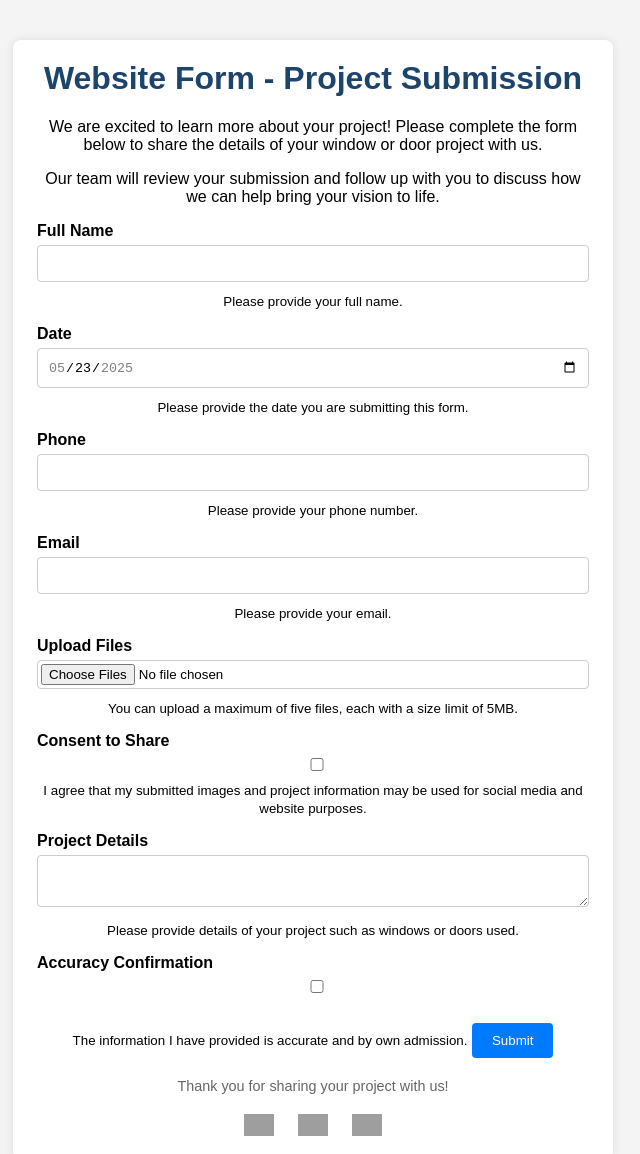
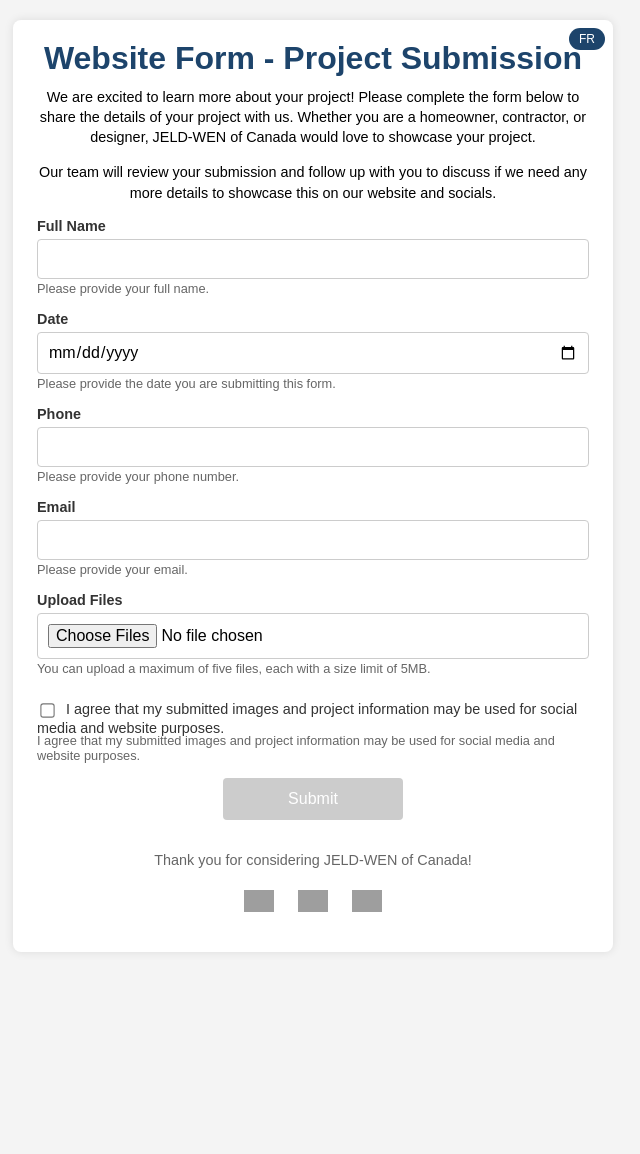
Before and after one commit to JELD-WENCanada/Form-Webhook, a website: page public/enhanced_project_submission_form.html in a window 1280 px wide. Shown: the whole page, without its empty margins (327-967 px from the left). After the commit the page ends 972 px from the top, so only its background shows below. Drawn offline with Linux system fonts and the light colour scheme; grey boxes are pictures that could not be loaded.

Commit message:
Update enhanced_project_submission_form.html

```diff
--- a/public/enhanced_project_submission_form.html
+++ b/public/enhanced_project_submission_form.html
@@ -1,243 +1,327 @@
 <!DOCTYPE html>
 <html lang="en">
 <head>
-  <meta charset="UTF-8">
-  <meta name="viewport" content="width=device-width, initial-scale=1.0">
+<meta charset="UTF-8" />
+<meta name="viewport" content="width=device-width, initial-scale=1" />
 <title>Project Submission Form</title>
 <style>
     * {
         box-sizing: border-box;
     }
-
     body {
         font-family: 'Frutiger', Arial, sans-serif;
         background-color: #f4f4f4;
+        margin: 0;
+        padding: 20px;
         display: flex;
         justify-content: center;
-      align-items: flex-start;
+        align-items: center;
         min-height: 100vh;
-      margin: 0;
-      padding: 40px 20px;
-      overflow-y: auto;
+    }
+    .form-wrapper {
+        position: relative;
+        max-width: 600px;
+        width: 100%;
+    }
+    /* Small language toggle button top right */
+    #langToggle {
+        position: absolute;
+        top: 8px;
+        right: 8px;
+        font-size: 0.75rem;
+        background: #1D446B;
+        color: white;
+        border: none;
+        border-radius: 12px;
+        padding: 4px 10px;
+        cursor: pointer;
+        user-select: none;
+        z-index: 10;
+        transition: background 0.3s ease;
+    }
+    #langToggle:hover {
+        background: #145089;
     }
 
     .form-container {
         background-color: #fff;
-      padding: 20px 24px;
+        padding: 20px 24px 40px; /* extra bottom padding for button */
         border-radius: 8px;
-      box-shadow: 0 0 10px rgba(0, 0, 0, 0.1);
-      max-width: 600px;
-      width: 100%;
+        box-shadow: 0 0 10px rgba(0,0,0,0.1);
         text-align: center;
     }
-
     .form-container h1 {
         color: #1D446B;
         margin-top: 0;
+        margin-bottom: 10px;
     }
-
-    .form-container label {
+    .form-container p {
+        margin-top: 0;
+        margin-bottom: 15px;
+        font-size: 0.9rem;
+        line-height: 1.4;
+    }
+    label {
         display: block;
         margin: 15px 0 5px;
         text-align: left;
         font-weight: bold;
+        font-size: 0.9rem;
+        color: #333;
     }
-
-    .form-container input,
-    .form-container textarea {
+    input[type="text"],
+    input[type="date"],
+    input[type="tel"],
+    input[type="email"],
+    input[type="file"],
+    textarea {
         width: 100%;
         padding: 10px;
         margin-bottom: 10px;
         border: 1px solid #ccc;
         border-radius: 4px;
+        font-size: 1rem;
+        font-family: inherit;
     }
-
-    .form-container input[type="file"] {
-      padding: 3px;
+    input[type="checkbox"] {
+        margin-right: 8px;
+        transform: scale(1.1);
+        vertical-align: middle;
+        cursor: pointer;
     }
-
-    .form-container button {
+    .checkbox-label {
+        font-weight: normal;
+        font-size: 0.9rem;
+        color: #333;
+        display: inline-block;
+        vertical-align: middle;
+        cursor: pointer;
+    }
+    small {
+        display: block;
+        text-align: left;
+        font-size: 0.8rem;
+        color: #666;
+        margin-top: -8px;
+        margin-bottom: 10px;
+    }
+    button[type="submit"] {
         background-color: #007BFF;
         color: #fff;
-      padding: 10px 20px;
+        padding: 12px 30px;
         border: none;
         border-radius: 4px;
         cursor: pointer;
-      margin-top: 20px;
+        font-size: 1rem;
+        margin-top: 15px;
+        display: block;
+        width: 100%;
+        max-width: 180px;
+        margin-left: auto;
+        margin-right: auto;
+        transition: background-color 0.3s ease;
     }
-
-    .form-container button:disabled {
+    button[type="submit"]:hover:not(:disabled) {
+        background-color: #0056b3;
+    }
+    button[type="submit"]:disabled {
         background-color: #ccc;
+        cursor: not-allowed;
     }
-
-    .form-container .loading {
-      display: none;
-    }
-
-    .form-container .success,
-    .form-container .error {
+    .loading,
+    .success,
+    .error {
         display: none;
         margin-top: 20px;
+        font-weight: bold;
+        font-size: 1rem;
     }
-
-    .form-container .success {
+    .loading {
+        color: #333;
+    }
+    .success {
         color: green;
     }
-
-    .form-container .error {
+    .error {
         color: red;
     }
-
-    .form-container .footer {
+    .footer {
+        margin-top: 30px;
+        font-size: 0.9rem;
+        color: #666;
+        text-align: center;
+    }
+    .social-icons {
         margin-top: 20px;
-      font-size: 0.9em;
-      color: #666;
+        text-align: center;
     }
-
-    .form-container .social-icons {
-      margin-top: 20px;
-    }
-
-    .form-container .social-icons a {
+    .social-icons a {
         margin: 0 10px;
         display: inline-block;
     }
-
-    .form-container .social-icons img {
+    .social-icons img {
         width: 30px;
         cursor: pointer;
+        vertical-align: middle;
     }
-
     @media (max-width: 600px) {
         .form-container {
-        padding: 10px;
-        margin-top: 20px;
+            padding: 15px 15px 40px;
         }
+        button[type="submit"] {
+            max-width: 100%;
         }
-
-    .required-message {
-      color: red;
-      font-size: 0.9em;
-      display: none;
+        #langToggle {
+            font-size: 0.65rem;
+            padding: 3px 8px;
+        }
     }
 </style>
 </head>
 <body>
-  <div class="form-container">
-    <h1>Website Form - Project Submission</h1>
-    <p>We are excited to learn more about your project! Please complete the form below to share the details of your window or door project with us.</p>
-    <p>Our team will review your submission and follow up with you to discuss how we can help bring your vision to life.</p>
+<div class="form-wrapper">
+    <button id="langToggle" aria-label="Switch Language">FR</button>
+    <div class="form-container" id="formContainer">
+        <h1 data-en="Website Form - Project Submission" data-fr="Formulaire de Soumission de Projet">Website Form - Project Submission</h1>
+        <p data-en="We are excited to learn more about your project! Please complete the form below to share the details of your project with us. Whether you are a homeowner, contractor, or designer, JELD-WEN of Canada would love to showcase your project."
+           data-fr="Nous sommes impatients d'en savoir plus sur votre projet ! Veuillez remplir le formulaire ci-dessous pour partager les détails de votre projet avec nous. Que vous soyez propriétaire, entrepreneur ou designer, JELD-WEN du Canada aimerait mettre en valeur votre projet.">
+            We are excited to learn more about your project! Please complete the form below to share the details of your project with us. Whether you are a homeowner, contractor, or designer, JELD-WEN of Canada would love to showcase your project.
+        </p>
+        <p data-en="Our team will review your submission and follow up with you to discuss if we need any more details to showcase this on our website and socials."
+           data-fr="Notre équipe examinera votre soumission et vous contactera pour discuter si nous avons besoin de plus de détails afin de mettre en valeur votre projet sur notre site Web et nos réseaux sociaux.">
+            Our team will review your submission and follow up with you to discuss if we need any more details to showcase this on our website and socials.
+        </p>
+        <form id="projectForm" novalidate>
+            <label for="fullName" data-en="Full Name" data-fr="Nom complet">Full Name <span class="required-message" id="fullNameRequired" style="display:none;">Required</span></label>
+            <input type="text" id="fullName" name="fullName" maxlength="200" required />
+            <small data-en="Please provide your full name." data-fr="Veuillez fournir votre nom complet.">Please provide your full name.</small>
 
-    <form id="projectForm">
-      <label for="fullName">Full Name <span class="required-message" id="fullNameRequired">Required</span></label>
-      <input type="text" id="fullName" name="fullName" maxlength="200" required>
-      <small>Please provide your full name.</small>
+            <label for="date" data-en="Date" data-fr="Date">Date <span class="required-message" id="dateRequired" style="display:none;">Required</span></label>
+            <input type="date" id="date" name="date" required />
+            <small data-en="Please provide the date you are submitting this form." data-fr="Veuillez fournir la date de soumission du formulaire.">Please provide the date you are submitting this form.</small>
 
-      <label for="date">Date <span class="required-message" id="dateRequired">Required</span></label>
-      <input type="date" id="date" name="date" required>
-      <small>Please provide the date you are submitting this form.</small>
+            <label for="phone" data-en="Phone" data-fr="Téléphone">Phone <span class="required-message" id="phoneRequired" style="display:none;">Required</span></label>
+            <input type="tel" id="phone" name="phone" required />
+            <small data-en="Please provide your phone number." data-fr="Veuillez fournir votre numéro de téléphone.">Please provide your phone number.</small>
 
-      <label for="phone">Phone <span class="required-message" id="phoneRequired">Required</span></label>
-      <input type="tel" id="phone" name="phone" required>
-      <small>Please provide your phone number.</small>
+            <label for="email" data-en="Email" data-fr="Courriel">Email <span class="required-message" id="emailRequired" style="display:none;">Required</span></label>
+            <input type="email" id="email" name="email" required />
+            <small data-en="Please provide your email." data-fr="Veuillez fournir votre courriel.">Please provide your email.</small>
 
-      <label for="email">Email <span class="required-message" id="emailRequired">Required</span></label>
-      <input type="email" id="email" name="email" required>
-      <small>Please provide your email.</small>
+            <label for="files" data-en="Upload Files" data-fr="Télécharger des fichiers">Upload Files <span class="required-message" id="filesRequired" style="display:none;">Required</span></label>
+            <input type="file" id="files" name="files" multiple required />
+            <small data-en="You can upload a maximum of five files, each with a size limit of 5MB."
+                   data-fr="Vous pouvez télécharger jusqu'à cinq fichiers, chacun limité à 5 Mo.">You can upload a maximum of five files, each with a size limit of 5MB.</small>
 
-      <label for="files">Upload Files <span class="required-message" id="filesRequired">Required</span></label>
-      <input type="file" id="files" name="files" multiple required>
-      <small>You can upload a maximum of five files, each with a size limit of 5MB.</small>
+            <label for="consent" class="checkbox-label" data-en="Consent to Share" data-fr="Consentement au partage">
+                <input type="checkbox" id="consent" name="consent" required />
+                I agree that my submitted images and project information may be used for social media and website purposes.
+            </label>
+            <small data-en="I agree that my submitted images and project information may be used for social media and website purposes."
+                   data-fr="J'accepte que mes images soumises et les informations sur mon projet puissent être utilisées pour les réseaux sociaux et le site Web.">I agree that my submitted images and project information may be used for social media and website purposes.</small>
 
-      <label for="consent">Consent to Share <span class="required-message" id="consentRequired">Required</span></label>
-      <input type="checkbox" id="consent" name="consent" required>
-      <small>I agree that my submitted images and project information may be used for social media and website purposes.</small>
-
-      <label for="projectDetails">Project Details</label>
-      <textarea id="projectDetails" name="projectDetails" maxlength="1000"></textarea>
-      <small>Please provide details of your project such as windows or doors used.</small>
-
-      <label for="accuracy">Accuracy Confirmation <span class="required-message" id="accuracyRequired">Required</span></label>
-      <input type="checkbox" id="accuracy" name="accuracy" required>
-      <small>The information I have provided is accurate and by own admission.</small>
-
-      <button type="submit">Submit</button>
-      <div class="loading">Submitting...</div>
-      <div class="success">Thank you! Your submission has been received.</div>
-      <div class="error">An error occurred. Please try again.</div>
+            <button type="submit" disabled data-en="Submit" data-fr="Soumettre">Submit</button>
+            <div class="loading" aria-live="polite" role="status" style="display:none;">Loading...</div>
+            <div class="success" aria-live="polite" role="alert" style="display:none;">Thank you! Your submission has been received.</div>
+            <div class="error" aria-live="polite" role="alert" style="display:none;">Oops! Something went wrong. Please try again later.</div>
         </form>
-
-    <div class="footer">Thank you for sharing your project with us!</div>
+        <div class="footer">
+            <p data-en="Thank you for considering JELD-WEN of Canada!" data-fr="Merci de considérer JELD-WEN du Canada !">Thank you for considering JELD-WEN of Canada!</p>
             <div class="social-icons">
-      <a href="https://www.facebook.com/JELDWENCanada/" target="_blank">
-        <img src="https://cdn-icons-png.flaticon.com/512/733/733547.png" alt="Facebook">
+                <a href="https://www.facebook.com/jeldwencanada" target="_blank" aria-label="Facebook">
+                    <img src="https://cdn-icons-png.flaticon.com/512/733/733547.png" alt="Facebook icon" />
                 </a>
-      <a href="https://www.instagram.com/jeldwencanada/" target="_blank">
-        <img src="https://cdn-icons-png.flaticon.com/512/2111/2111463.png" alt="Instagram">
+                <a href="https://www.linkedin.com/company/jeld-wen-of-canada" target="_blank" aria-label="LinkedIn">
+                    <img src="https://cdn-icons-png.flaticon.com/512/174/174857.png" alt="LinkedIn icon" />
                 </a>
-      <a href="https://www.linkedin.com/company/jeld-wen-windows-doors-canada/posts/?feedView=all" target="_blank">
-        <img src="https://cdn-icons-png.flaticon.com/512/174/174857.png" alt="LinkedIn">
+                <a href="https://www.instagram.com/jeldwencanada" target="_blank" aria-label="Instagram">
+                    <img src="https://cdn-icons-png.flaticon.com/512/2111/2111463.png" alt="Instagram icon" />
                 </a>
+            </div>
+        </div>
     </div>
 </div>
 
 <script>
-    // Set date field to today's date and prevent choosing other dates
-    const today = new Date().toISOString().split('T')[0];
-    const dateInput = document.getElementById('date');
-    dateInput.value = today;
-    dateInput.min = today;
-    dateInput.max = today;
+    // Language toggle
+    const langToggle = document.getElementById('langToggle');
+    const formContainer = document.getElementById('formContainer');
+    let currentLang = 'en';
 
-    // Form submission logic
-    document.getElementById('projectForm').addEventListener('submit', async function(event) {
-      event.preventDefault();
-      const form = event.target;
-      const formData = new FormData(form);
-      const loading = form.querySelector('.loading');
-      const success = form.querySelector('.success');
-      const error = form.querySelector('.error');
-      loading.style.display = 'block';
-      success.style.display = 'none';
-      error.style.display = 'none';
+    function switchLanguage() {
+        currentLang = currentLang === 'en' ? 'fr' : 'en';
+        langToggle.textContent = currentLang === 'en' ? 'FR' : 'EN';
+        // Switch all elements with data-en and data-fr attributes
+        formContainer.querySelectorAll('[data-en]').forEach(el => {
+            el.textContent = el.getAttribute(`data-${currentLang}`);
+        });
+        // Reset validation messages and button
+        document.getElementById('projectForm').reset();
+        validateForm();
+        // Hide messages
+        document.querySelector('.loading').style.display = 'none';
+        document.querySelector('.success').style.display = 'none';
+        document.querySelector('.error').style.display = 'none';
+    }
 
-      try {
-        const response = await fetch('https://form-webhook-omega.vercel.app/api/submit', {
-          method: 'POST',
-          body: formData
-        });
+    langToggle.addEventListener('click', switchLanguage);
 
-        if (response.ok) {
+    // Form validation & submit button enable/disable
+    const form = document.getElementById('projectForm');
+    const submitBtn = form.querySelector('button[type="submit"]');
+
+    function validateForm() {
+        const fullName = form.fullName.value.trim();
+        const date = form.date.value.trim();
+        const phone = form.phone.value.trim();
+        const email = form.email.value.trim();
+        const files = form.files.files;
+        const consent = form.consent.checked;
+
+        let valid = true;
+
+        // Basic required checks
+        if (!fullName) valid = false;
+        if (!date) valid = false;
+        if (!phone) valid = false;
+        if (!email) valid = false;
+        if (files.length === 0 || files.length > 5) valid = false;
+        if (!consent) valid = false;
+
+        // Show/hide required messages
+        document.getElementById('fullNameRequired').style.display = fullName ? 'none' : 'inline';
+        document.getElementById('dateRequired').style.display = date ? 'none' : 'inline';
+        document.getElementById('phoneRequired').style.display = phone ? 'none' : 'inline';
+        document.getElementById('emailRequired').style.display = email ? 'none' : 'inline';
+        document.getElementById('filesRequired').style.display = (files.length === 0 || files.length > 5) ? 'inline' : 'none';
+
+        submitBtn.disabled = !valid;
+    }
+
+    form.addEventListener('input', validateForm);
+
+    form.addEventListener('submit', function(e) {
+        e.preventDefault();
+
+        submitBtn.disabled = true;
+        document.querySelector('.loading').style.display = 'block';
+        document.querySelector('.success').style.display = 'none';
+        document.querySelector('.error').style.display = 'none';
+
+        // Simulate form submission delay
+        setTimeout(() => {
+            document.querySelector('.loading').style.display = 'none';
+
+            // For demonstration: randomly succeed or fail
+            if (Math.random() < 0.9) {
+                document.querySelector('.success').style.display = 'block';
                 form.reset();
-          dateInput.value = today; // reset to today's date again
-          success.style.display = 'block';
+                submitBtn.disabled = true;
             } else {
-          throw new Error('Network response was not ok');
+                document.querySelector('.error').style.display = 'block';
+                submitBtn.disabled = false;
             }
-      } catch (err) {
-        error.style.display = 'block';
-      } finally {
-        loading.style.display = 'none';
-      }
-    });
-
-    // Hide 'Required' messages on input
-    document.querySelectorAll('input, textarea').forEach(element => {
-      element.addEventListener('input', function () {
-        const requiredMessage = document.getElementById(element.id + 'Required');
-        if (requiredMessage) {
-          requiredMessage.style.display = 'none';
-        }
-      });
-    });
-
-    document.querySelectorAll('input[type="file"]').forEach(element => {
-      element.addEventListener('change', function () {
-        const requiredMessage = document.getElementById(element.id + 'Required');
-        if (requiredMessage) {
-          requiredMessage.style.display = 'none';
-        }
-      });
+        }, 1500);
     });
 </script>
 </body>
```
Lines whose indentation alone changed are shown as unchanged.
